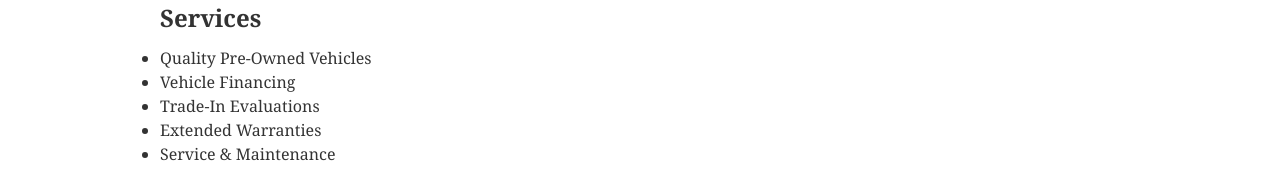
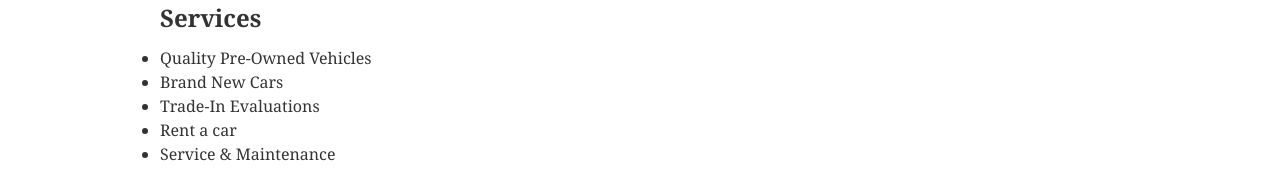
Before and after one commit to MissMokandu/show_room, a React (Create React App) app in the folder car-showroom/: page /contact in a window 1280 px wide. Shown: the part 694-869 px from the top of the page. Built offline with nearby package versions, Linux system fonts and the light colour scheme.

Commit message:
Change services

```diff
--- a/car-showroom/src/pages/Contact.js
+++ b/car-showroom/src/pages/Contact.js
@@ -87,9 +87,9 @@ const Contact = () => {
               <h3>Services</h3>
               <ul>
                 <li>Quality Pre-Owned Vehicles</li>
-                <li>Vehicle Financing</li>
+                <li>Brand New Cars</li>
                 <li>Trade-In Evaluations</li>
-                <li>Extended Warranties</li>
+                <li>Rent a car</li>
                 <li>Service & Maintenance</li>
               </ul>
             </div>
```
